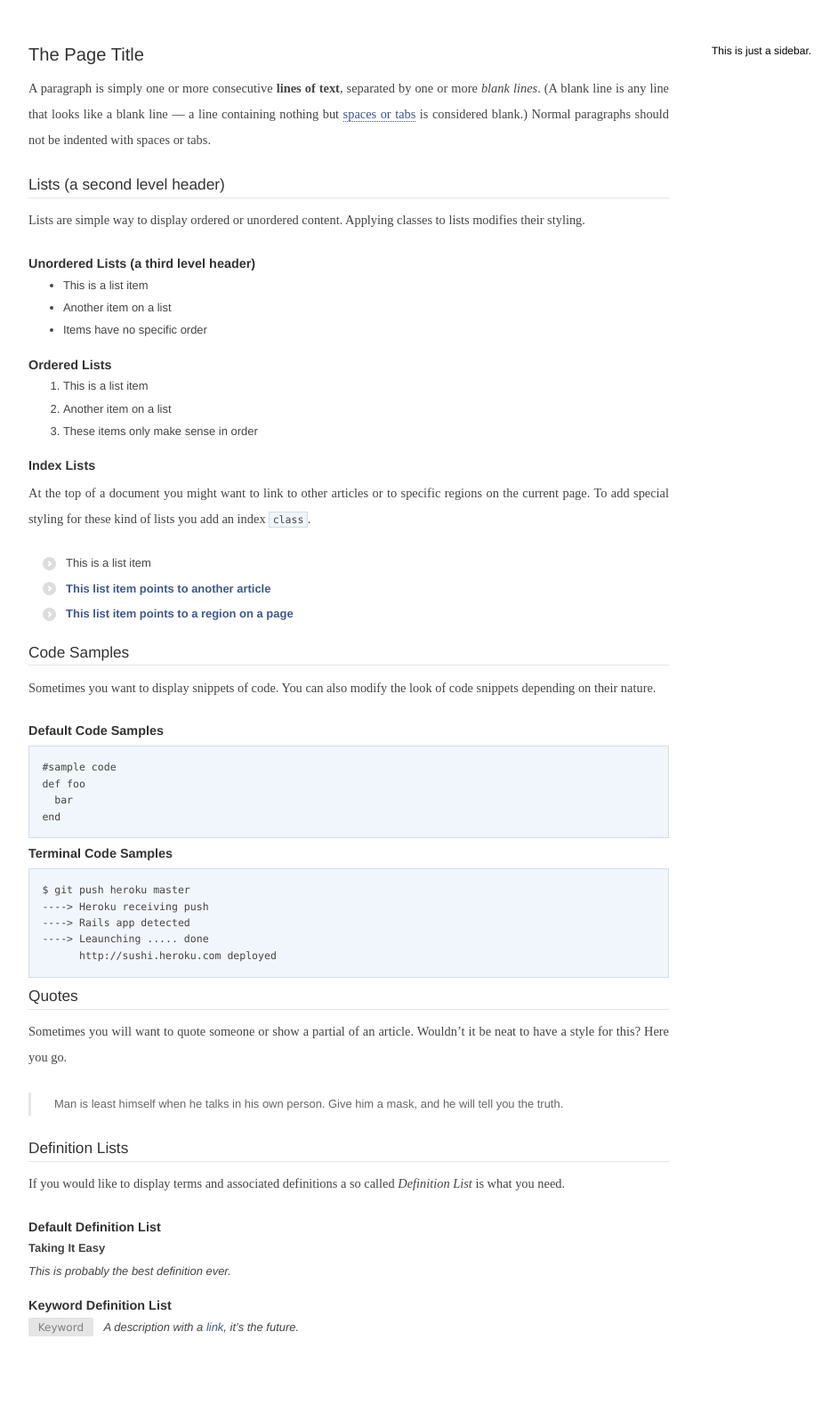
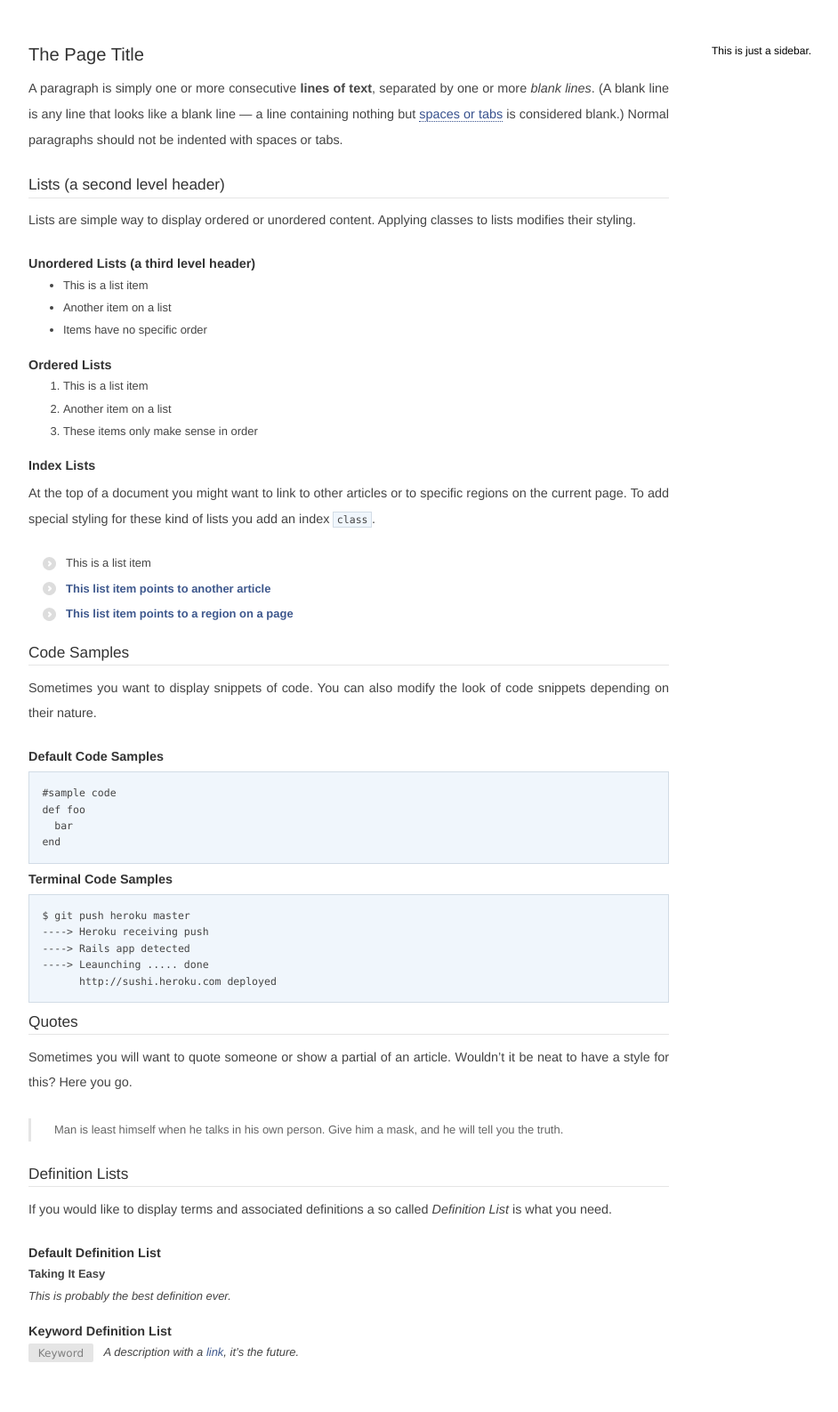
Before and after one commit to dsqmoore/developer, a Jekyll site: the page built from _posts/2010-11-11-sample.md, in a window 1280 px wide. Shown: the whole page at 89% size, without its empty margins (56-998 px from the left). Built offline with Jekyll 4.4.1, drawn with Linux system fonts in a browser that asks for light colours; before the commit the page ends 1559 px from its top, so only the background shows below that.

Commit message:
Included fall-back font for Proxima Nova

```diff
--- a/stylesheets/wikistyle.css
+++ b/stylesheets/wikistyle.css
@@ -38,7 +38,7 @@
 /* section: paragraphs
 ---------------------------------------------- */
 .wikistyle p {
-  font-family: "proxima-nova-1", "proxima-nova-2";
+  font-family: "proxima-nova-1", "proxima-nova-2", "Helvetica Neue", sans-serif;
   line-height: 2em;
   margin: 0 0 1.8em 0;
   text-align: justify;
```
